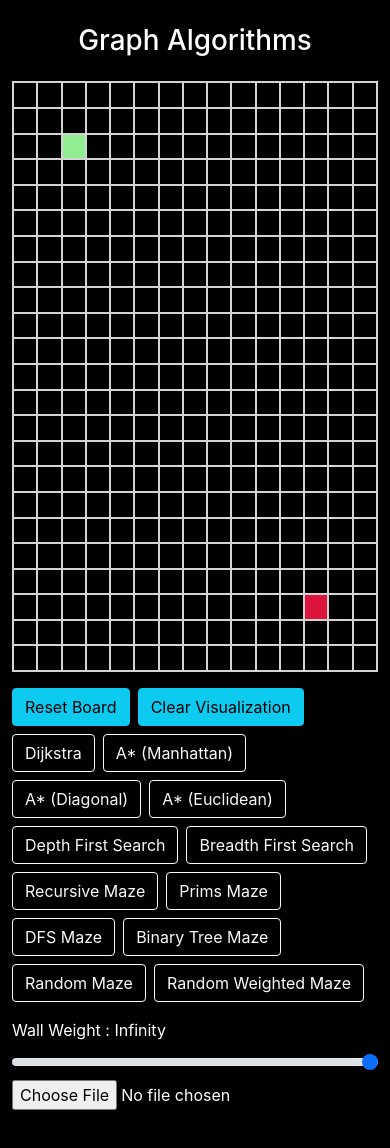
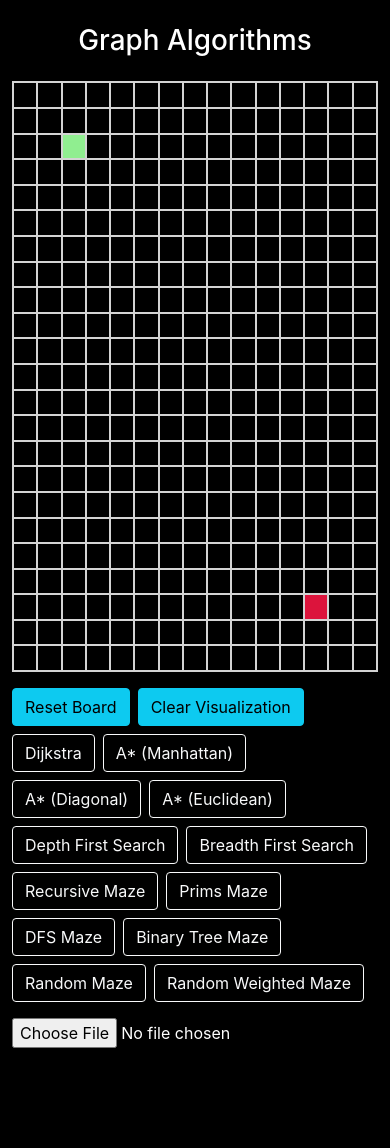
Before and after one commit to anish-kondepudi/AlgorithmVisualizer, a React (Create React App) app in the folder algorithm_visualizer/: page /graph in a window 390 px wide. Shown: the top 1148 px of the page. After the commit the page ends 1096 px from the top, so only its background shows below. Built offline with nearby package versions, Linux system fonts and the light colour scheme.

Commit message:
removed slider

```diff
--- a/algorithm_visualizer/src/pages/GraphPage.js
+++ b/algorithm_visualizer/src/pages/GraphPage.js
@@ -19,13 +19,11 @@ var selectedNode = null;
 var startCoveredOverNode = null;
 var endCoveredOverNode = null;
 var currentAlgorithm = null;
-var weight = 10;
 
 export const GraphPage = () => {
   const grid = useRef([]).current;
   const gridRef = useRef();
   const [dimensions, setDimensions] = useState(null);
-  const [sliderWeight, setSliderWeight] = useState(10);
 
   // INITIALIZATION
 
@@ -185,8 +183,6 @@ export const GraphPage = () => {
       }
       else {
         grid[row][col].ref.className = 'node-wall';
-        console.log(weight);
-        node.ref.style.opacity = (weight/10.0).toString();
         if (currentAlgorithm) runAlgorithm(null, true);
         else animateElement(node.ref, 100);
       }
@@ -250,8 +246,6 @@ export const GraphPage = () => {
         }
         else if (node.ref.className !== 'node-wall') {
           node.ref.className = 'node-wall';
-          console.log(weight);
-          node.ref.style.opacity = (weight/10.0).toString();
           if (currentAlgorithm) runAlgorithm(null, true);
           else animateElement(node.ref, 100);
         }
@@ -478,7 +472,7 @@ export const GraphPage = () => {
   }
 
   return (
-    <div className="graphPage container">
+    <div className="graphPage container-fluid">
 
       {/* Title */}
       <h1 className="my-4"> Graph Algorithms </h1>
@@ -505,15 +499,6 @@ export const GraphPage = () => {
         <button className="btn btn-outline-light" onClick={() => {generateMaze(randomWeightedMaze)}}>Random Weighted Maze</button>
       </div>
 
-      <div className="col-sm-12 col-md-6">
-        <label className="form-label"> Wall Weight : { (sliderWeight === 10) ? "Infinity" : sliderWeight } </label>
-        <input type="range" step="1" min="1" max="10" defaultValue={weight} className="form-range"
-          onChange={(e) => {
-            weight = e.target.value;
-            setSliderWeight(e.target.value);
-          }} />
-      </div>
-
       <input type="file" id="terrainImageInput" accept=".jpg, .jpeg, .png"/>
       <div>
         <img id="input" />
```
